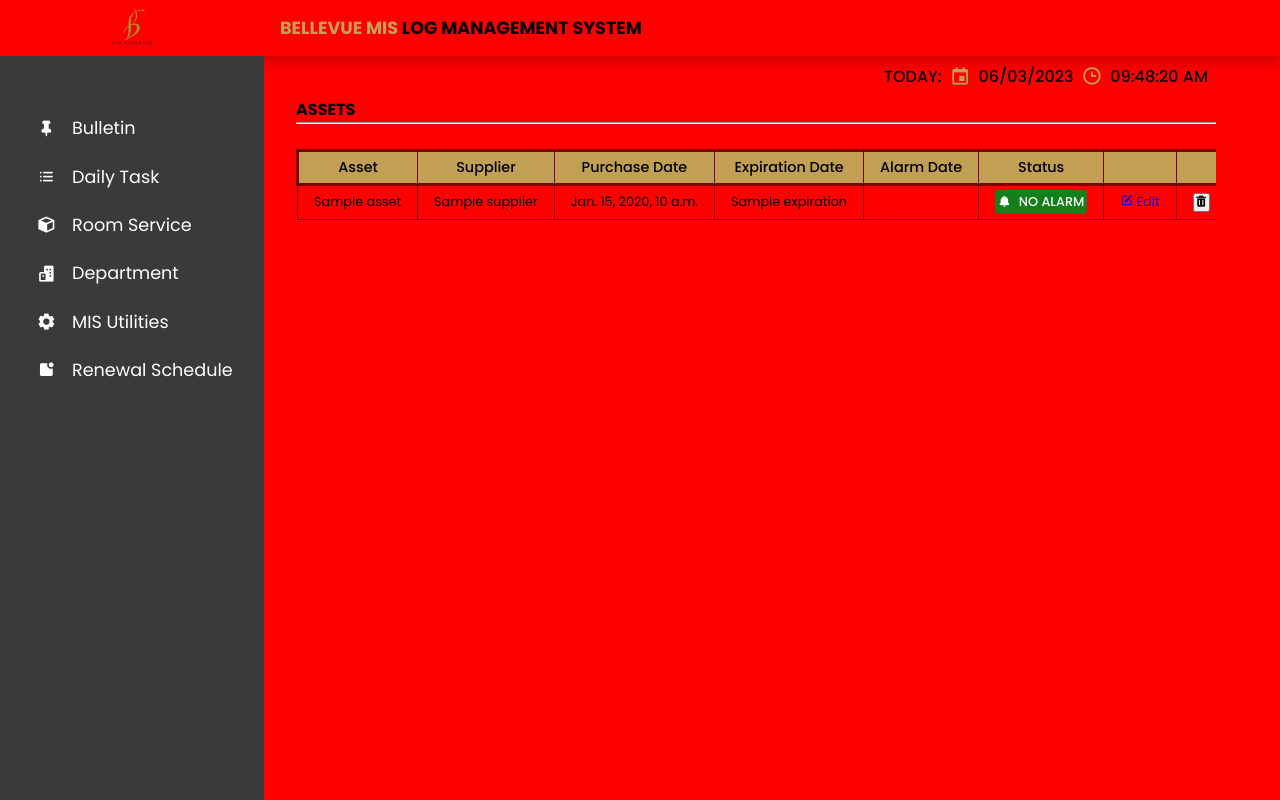
After one commit to AlfrederickDeChavez/e-log-system, a Django app: template e_logs/templates/e_logs/assets.html in a window 1280 px wide. The commit adds this page. Run offline with Django 3.2, Linux system fonts and the light colour scheme; the template is opened without the code that fills it: most values are stand-ins (such as "Sample title", 1, 10 or a date in 2020); some libraries are stand-ins or nearby versions.

Commit message:
Renewal Schedule - Initial Work

```diff
--- a/e_logs/admin.py
+++ b/e_logs/admin.py
@@ -7,3 +7,8 @@ admin.site.register(models.Guest)
 admin.site.register(models.Department)
 admin.site.register(models.EveningTask)
 admin.site.register(models.MorningTask)
+admin.site.register(models.Asset)
+
+
+admin.site.site_header = "MIS Log System"
+admin.site.site_title = "MIS Log System"
--- /dev/null
+++ b/e_logs/templates/e_logs/assets.html
@@ -0,0 +1,155 @@
+{% extends 'e_logs/main.html' %}
+
+{% block content %}
+
+<div id="room" data-tab-content class="active">
+    <h4>ASSETS</h4>
+    <hr>
+    <br>
+    <div class="asset-content">
+
+        <!-- <div class="asset-tabs">
+            <div class="asset-tab">All</div>
+            <div class="asset-tab">To Expire</div>
+        </div> -->
+
+        <div class="asset-container" id="all">
+
+            <!-- TABLE -->
+            <div class="asset-table">
+                <table>
+                    <thead>
+                        <tr>
+                            <th>Asset</th>
+                            <th>Supplier</th>
+                            <th>Purchase Date</th>
+                            <th>Expiration Date</th>
+                            <th>Alarm Date</th>
+                            <th>Status</th>
+                            <th></th>
+                            <th></th>
+                        </tr>
+                    </thead>
+                    <tbody>
+
+                        {% for asset in assets %}
+                        <tr>
+                            <td>{{asset.name}}</td>
+                            <td>{{asset.supplier}}</td>
+                            <td>{{asset.purchase_date}}</td>
+                            <td>{{asset.expiration}}</td>
+                            <td></td>
+                            {% if asset.isAlerted %}
+                                <td>
+                                    <div class="alarm">
+                                        <i class='bx bxs-bell'></i>
+                                        ALARMED
+                                    </div>
+                                </td>
+                            {% else %}
+                                <td>
+                                    <div class="not-alarm">
+                                        <i class='bx bxs-bell'></i>
+                                        NO ALARM
+                                    </div>
+                                </td>
+                            {% endif %}
+                            <td><a href="{% url 'asset_details' asset.id %}"><i class='bx bxs-edit'></i> Edit</a></td>
+                            <td>
+                                <form action="">
+                                    <button type="submit">
+                                        <i class='bx bxs-trash'></i>
+                                    </button>
+                                </form>
+                            </td>
+                        </tr>
+                        {% endfor %}
+                    </tbody>
+                </table>
+            </div>
+        </div>
+
+        <div class="expire-container" id="expire">
+
+        </div>
+    </div>
+</div>
+
+<style>
+    .asset-content {
+        position: relative;
+        width: 100%;
+        height: auto;
+    }
+    .asset-container {
+        position: relative;
+        width: 100%;
+        overflow: hidden;
+    }
+
+    .alert-container {
+        width: 34%;
+    }
+
+    .alarm, .not-alarm {
+        display: flex;
+        align-items: center;
+        justify-content: center;
+        color: #FFFFFF;
+        padding: 3px;
+        font-weight: 500;
+        border-radius: 3px;
+    }
+
+    .alarm {
+        background-color: rgb(161, 25, 25);
+    }
+
+    .not-alarm {
+        background-color: rgb(19, 128, 28);
+    }
+
+    .alarm i , .not-alarm i {
+        margin-right: 0.5rem;
+    }
+
+    .asset-tabs {
+        display: flex;
+        position: absolute;
+        z-index: 10;
+    }
+
+    .asset-table {
+        position: relative;
+    }
+
+
+</style>
+
+
+<script>
+
+    // PAGE NAVIGATION
+
+    const assetTabs = document.querySelectorAll('[data-link-alarm')
+    const assetTabContents = document.querySelectorAll('[data-link-content')
+
+    assetTabs.forEach(tab => {
+        tab.addEventListener('click', () => {
+            const target = document.querySelector(tab.dataset.linkTask)
+            assetTabContents.forEach(tabContent => {
+                tabContent.classList.remove('active-alarm-content')
+            })
+
+            assetTabs.forEach(tabli => {
+                tabli.classList.remove('active-alarm')
+            })
+
+            tab.classList.add('active-alarm')
+            target.classList.add('active-alarm-content')
+        })
+    })
+
+</script>
+
+{% endblock content %}
--- a/e_logs/templates/e_logs/main.html
+++ b/e_logs/templates/e_logs/main.html
@@ -64,6 +64,13 @@
                     <li data-tab-target="#utilities" class="active-utilities">
                         <i class='bx bxs-cog'></i>
                         <p>MIS Utilities</p>
+                    </li>
+                </a>
+
+                <a href="{% url 'assets' %}">
+                    <li data-tab-target="#utilities" class="active-utilities">
+                        <i class='bx bxs-notification' ></i>
+                        <p>Renewal Schedule</p>
                     </li>
                 </a>
 
--- a/e_logs/urls.py
+++ b/e_logs/urls.py
@@ -1,5 +1,5 @@
 from django.urls import path
-from .views import bulletin, room_service, department_service, utilities, task, not_found
+from .views import bulletin, room_service, department_service, utilities, task, not_found, assets, asset_details
 
 
 urlpatterns = [
@@ -9,5 +9,7 @@ urlpatterns = [
     path('room-service/', room_service, name='room'),
     path('department-service/', department_service, name='department'),
     path('mis-utilities/', utilities, name='utilities'),
+    path('assets/',assets, name="assets"),
+    path('assets/<str:pk>/', asset_details, name="asset_details"),
     path('404-record-not-found/', not_found, name='not_found')
 ]
--- a/static/styles/style.css
+++ b/static/styles/style.css
@@ -24,6 +24,8 @@ body {
     font-size: 16px;
     font-family: 'Poppins', san-serif;
     min-height: 100vh;
+    width: 100%;
+    background-color: red;
 }
 
 ul {
@@ -170,7 +172,7 @@ header a h3{
 } */
 
 
-#utilities, #bulletin, #room, #department, #task{
+#utilities, #bulletin, #room, #department, #task, #asset{
     width: 100%;
     height: auto;
     padding-left: 2rem;
```
Also changed, not shown: e_logs/models.py (+13 -0 lines), e_logs/templates/e_logs/task.html (+9 -2 lines), e_logs/views.py (+62 -44 lines), e_logs/migrations/0019_assets.py (added), e_logs/migrations/0020_rename_assets_asset.py (added).
